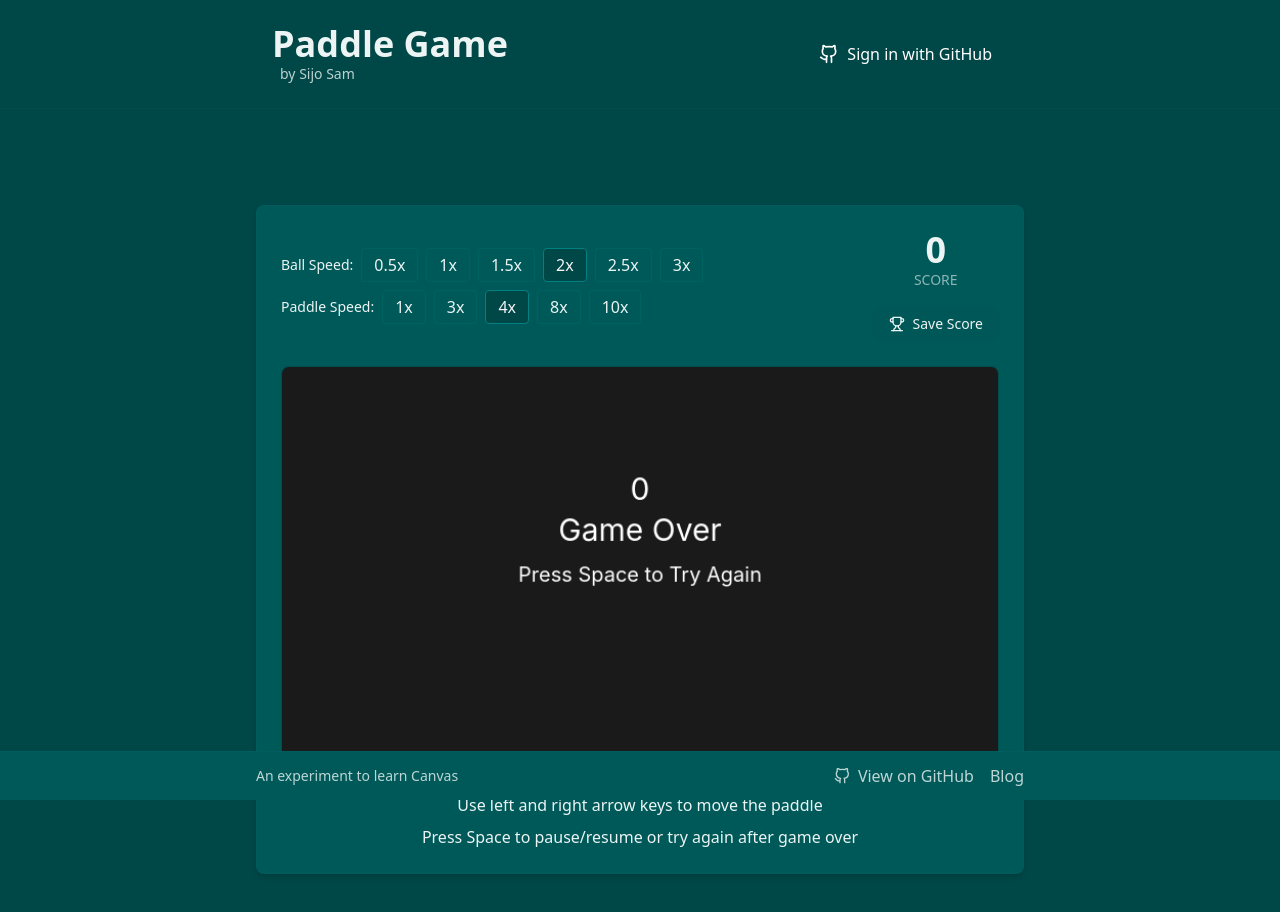
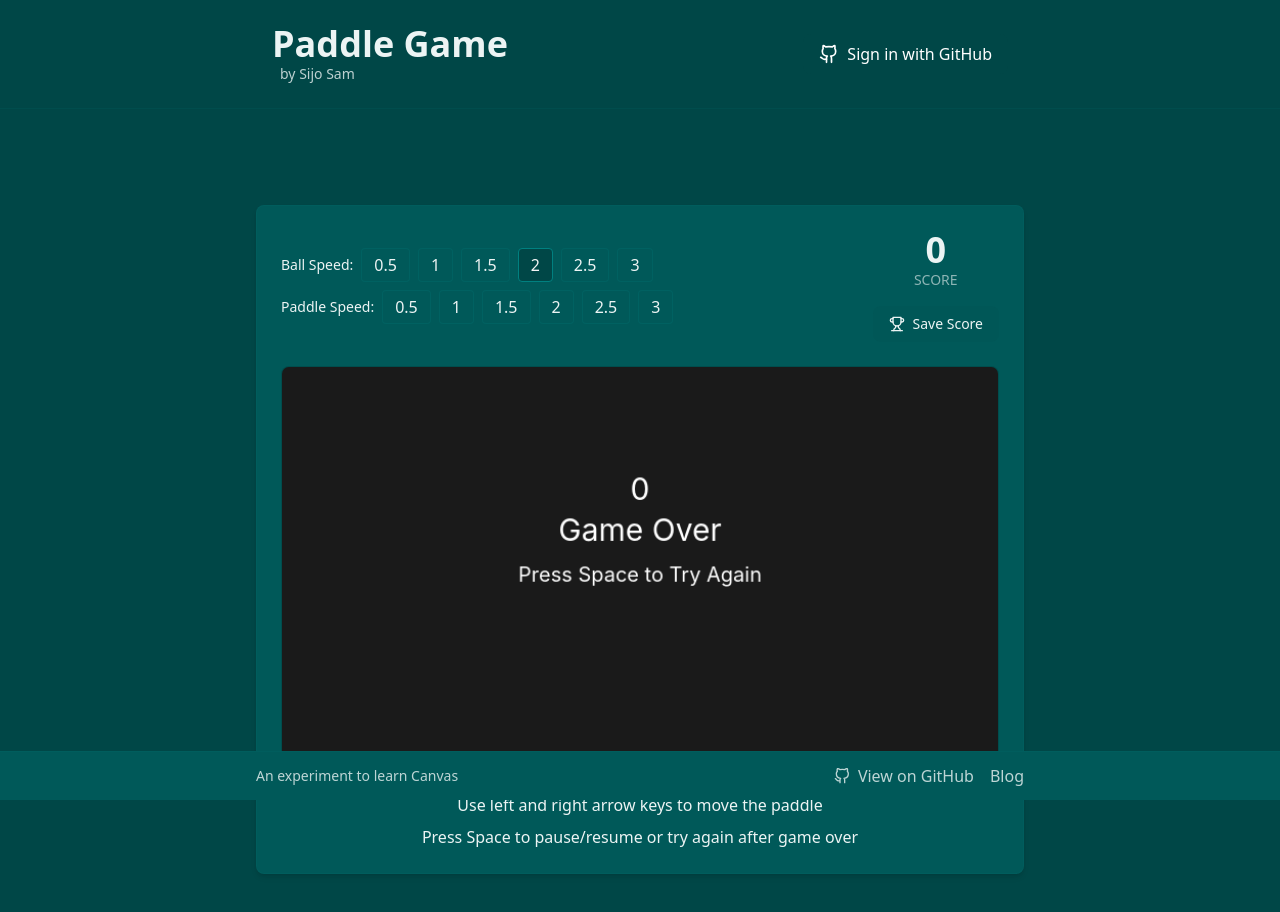
Before and after one commit to mrSamDev/sam-paddle-game, a React (Vite) app: page / in a window 1280 px wide. Shown: the top 912 px of the page. Built offline with nearby package versions, Linux system fonts and the light colour scheme.

Commit message:
update: basic leaderboard done, also introducing atomic folder structure

```diff
--- /dev/null
+++ b/src/components/atoms/selector-button/index.tsx
@@ -0,0 +1,21 @@
+import React, { ReactNode } from "react";
+import clsx from "clsx";
+
+type SelectorButtonProps<T> = {
+  value: T;
+  isSelected: boolean;
+  onClick: (value: T) => void;
+  label?: ReactNode;
+  className?: string;
+};
+
+export const SelectorButton = <T extends string | number>({ value, isSelected, onClick, label, className = "" }: SelectorButtonProps<T>) => {
+  return (
+    <button
+      onClick={() => onClick(value)}
+      className={clsx("px-3 py-1 rounded border", isSelected ? "bg-main text-zinc-100 border-main" : "bg-muted text-main border-main/20 hover:border-main/40", className)}
+    >
+      {label || value}
+    </button>
+  );
+};
--- /dev/null
+++ b/src/components/molecules/score/index.tsx
@@ -0,0 +1,27 @@
+import React from "react";
+import { Trophy } from "lucide-react";
+
+type Props = {
+  currentScore: number;
+};
+
+export function ScoreDisplay({ currentScore }: Props) {
+  return (
+    <div className="flex flex-col items-center gap-4 w-full md:w-auto justify-between md:justify-end">
+      <div className="text-center">
+        <div className="text-4xl font-bold text-main">{currentScore}</div>
+        <div className="text-sm text-main/60">SCORE</div>
+      </div>
+
+      {/* {isAuthenticated && currentScore > 0 && ( */}
+      <button
+        // onClick={handleSaveScore}
+        className="flex items-center gap-2 px-4 py-2 bg-main/10 hover:bg-main/20 rounded-lg text-main transition-colors"
+      >
+        <Trophy className="w-4 h-4" />
+        <span className="text-sm">Save Score</span>
+      </button>
+      {/* )} */}
+    </div>
+  );
+}
--- /dev/null
+++ b/src/components/molecules/selector-button-group/index.tsx
@@ -0,0 +1,19 @@
+import { SelectorButton } from "../../atoms/selector-button";
+
+type SelectorButtonGroupProps<T extends string | number> = {
+  values: T[];
+  selectedValue: T;
+  onClick: (value: T) => void;
+  label?: string;
+};
+
+export const SelectorButtonGroup = <T extends string | number>({ values, selectedValue, onClick, label }: SelectorButtonGroupProps<T>) => {
+  return (
+    <div className="flex gap-2 items-center">
+      {label && <span className="text-main text-sm">{label}</span>}
+      {values.map((value) => (
+        <SelectorButton key={value} value={value} isSelected={selectedValue === value} onClick={onClick} label={value} />
+      ))}
+    </div>
+  );
+};
--- /dev/null
+++ b/src/components/organisms/game-footer/index.tsx
@@ -0,0 +1,8 @@
+export const GameInfo = () => {
+  return (
+    <div className="mt-4 space-y-2 text-center text-main prose prose-sijo">
+      <p>Use left and right arrow keys to move the paddle</p>
+      <p>Press Space to pause/resume or try again after game over</p>
+    </div>
+  );
+};
--- /dev/null
+++ b/src/components/organisms/game-header/index.tsx
@@ -0,0 +1,27 @@
+import { GAME_SETTINGS } from "../../../data/config";
+import { ScoreDisplay } from "../../molecules/score";
+import { SelectorButtonGroup } from "../../molecules/selector-button-group";
+
+type Props = {
+  handleSpeedChange: (speed: number) => void;
+  handlePaddleSpeedChange: (speed: number) => void;
+  speedMultiplier: number;
+  paddleSpeedMultiplier: number;
+  currentScore: number;
+};
+
+export const Gameheader = (props: Props) => {
+  const { currentScore, handleSpeedChange, handlePaddleSpeedChange, speedMultiplier, paddleSpeedMultiplier } = props;
+  return (
+    <div className="flex justify-between items-center mb-6">
+      <div className="space-y-2">
+        <SelectorButtonGroup label="Ball Speed:" values={GAME_SETTINGS.BALL_SPEED_OPTIONS} selectedValue={speedMultiplier} onClick={handleSpeedChange} />
+        <SelectorButtonGroup label="Paddle Speed:" values={GAME_SETTINGS.BALL_SPEED_OPTIONS} selectedValue={paddleSpeedMultiplier} onClick={handlePaddleSpeedChange} />
+      </div>
+
+      <ScoreDisplay currentScore={currentScore} />
+    </div>
+  );
+};
+
+Gameheader.displayName = "Gameheader";
--- /dev/null
+++ b/src/components/organisms/game-mobile-info/index.tsx
@@ -0,0 +1,11 @@
+export const GameMobileInfo = () => {
+  return (
+    <div className="flex items-center justify-center p-4">
+      <div className="bg-muted rounded-lg shadow-md p-6 text-center">
+        <h1 className="text-2xl font-bold text-main mb-4">Desktop Only Game</h1>
+        <p className="text-main">Please open this game on a desktop device for the best experience.</p>
+        <p className="text-main mt-2">The game requires keyboard controls to play.</p>
+      </div>
+    </div>
+  );
+};
--- /dev/null
+++ b/src/components/organisms/game-scene/index.tsx
@@ -0,0 +1,16 @@
+import React, { forwardRef } from "react";
+import { GAME_SETTINGS } from "../../../data/config";
+
+type Props = {
+  className?: string;
+};
+
+export const GameScene = forwardRef<HTMLCanvasElement, Props>(({ className }, ref) => {
+  return (
+    <div className={`bg-main rounded-lg overflow-hidden border border-main/10 ${className || ""}`}>
+      <canvas tabIndex={0} ref={ref} width={GAME_SETTINGS.CANVAS.WIDTH} height={GAME_SETTINGS.CANVAS.HEIGHT} className="w-full" />
+    </div>
+  );
+});
+
+GameScene.displayName = "GameScene";
--- a/src/pages/game/index.tsx
+++ b/src/pages/game/index.tsx
@@ -1,7 +1,10 @@
 import { useEffect, useRef, useState, useCallback } from "react";
 import { BASE_GAME_STATE, COLORS, FONTS, GAME_SETTINGS, PARTICLE_SETTINGS, PARTICLE_TYPES } from "../../data/config";
 import type { GameState, Particle, ParticleColors, ParticleEventType, PowerUp, PowerUpType } from "../../types";
-import { Trophy } from "lucide-react";
+import { Gameheader } from "../../components/organisms/game-header";
+import { GameScene } from "../../components/organisms/game-scene";
+import { GameInfo } from "../../components/organisms/game-footer";
+import { GameMobileInfo } from "../../components/organisms/game-mobile-info";
 
 // Target 60 FPS
 const FRAME_TIME = 1000 / 60;
@@ -9,10 +12,15 @@ const FRAME_TIME = 1000 / 60;
 const CanvasGame = () => {
   const canvasRef = useRef<HTMLCanvasElement>(null);
   const ctxRef = useRef<CanvasRenderingContext2D | null>(null);
+  const [gameStatus, setGameStatus] = useState({
+    start: false,
+    isFirstTime: false,
+  });
   const [currentScore, setCurrentScore] = useState(0);
   const [speedMultiplier, setSpeedMultiplier] = useState(GAME_SETTINGS.INITIAL_BALL_SPEED);
   const [paddleSpeedMultiplier, setPaddleSpeedMultiplier] = useState(GAME_SETTINGS.BASE_PADDLE_SPEED);
   const [isMobile, setIsMobile] = useState(false);
+
   const requestRef = useRef<number>();
   const keysPressed = useRef<Set<string>>(new Set());
   const lastFrameTimeRef = useRef<number>(0);
@@ -357,74 +365,23 @@ const CanvasGame = () => {
   }, [handleKeyDown, handleKeyUp]);
 
   if (isMobile) {
-    return (
-      <div className="bg-main flex items-center justify-center p-4">
-        <div className="bg-muted rounded-lg shadow-md p-6 text-center">
-          <h1 className="text-2xl font-bold text-main mb-4">Desktop Only Game</h1>
-          <p className="text-main">Please open this game on a desktop device for the best experience.</p>
-          <p className="text-main mt-2">The game requires keyboard controls to play.</p>
-        </div>
-      </div>
-    );
+    return <GameMobileInfo />;
   }
 
   return (
     <div className="flex-grow flex flex-col items-center justify-center p-4 pb-20">
       <div className="bg-muted rounded-lg shadow-md p-6 w-full max-w-3xl border border-main/10">
-        <div className="flex justify-between items-center mb-6">
-          <div className="space-y-2">
-            <div className="flex gap-2 items-center">
-              <span className="text-main text-sm">Ball Speed:</span>
-              {GAME_SETTINGS.BALL_SPEED_OPTIONS.map((speed) => (
-                <button
-                  key={speed}
-                  onClick={() => handleSpeedChange(speed)}
-                  className={`px-3 py-1 rounded border ${speedMultiplier === speed ? "bg-main text-zinc-100 border-main" : "bg-muted text-main border-main/20 hover:border-main/40"}`}
-                >
-                  {speed}x
-                </button>
-              ))}
-            </div>
-            <div className="flex gap-2 items-center">
-              <span className="text-main text-sm">Paddle Speed:</span>
-              {GAME_SETTINGS.PADDLE_SPEED_OPTIONS.map((speed) => (
-                <button
-                  key={speed}
-                  onClick={() => handlePaddleSpeedChange(speed)}
-                  className={`px-3 py-1 rounded border ${paddleSpeedMultiplier === speed ? "bg-main text-zinc-100 border-main" : "bg-muted text-main border-main/20 hover:border-main/40"}`}
-                >
-                  {speed}x
-                </button>
-              ))}
-            </div>
-          </div>
+        <Gameheader
+          speedMultiplier={speedMultiplier}
+          paddleSpeedMultiplier={paddleSpeedMultiplier}
+          currentScore={currentScore}
+          handleSpeedChange={handleSpeedChange}
+          handlePaddleSpeedChange={handlePaddleSpeedChange}
+        />
 
-          <div className="flex flex-col items-center gap-4 w-full md:w-auto justify-between md:justify-end">
-            <div className="text-center">
-              <div className="text-4xl font-bold text-main">{currentScore}</div>
-              <div className="text-sm text-main/60">SCORE</div>
-            </div>
+        <GameScene ref={canvasRef} />
 
-            {/* {isAuthenticated && currentScore > 0 && ( */}
-            <button
-              // onClick={handleSaveScore}
-              className="flex items-center gap-2 px-4 py-2 bg-main/10 hover:bg-main/20 rounded-lg text-main transition-colors"
-            >
-              <Trophy className="w-4 h-4" />
-              <span className="text-sm">Save Score</span>
-            </button>
-            {/* )} */}
-          </div>
-        </div>
-
-        <div className="bg-main rounded-lg overflow-hidden border border-main/10">
-          <canvas tabIndex={0} ref={canvasRef} width={GAME_SETTINGS.CANVAS.WIDTH} height={GAME_SETTINGS.CANVAS.HEIGHT} className="w-full" />
-        </div>
-
-        <div className="mt-4 space-y-2 text-center text-main prose prose-sijo">
-          <p>Use left and right arrow keys to move the paddle</p>
-          <p>Press Space to pause/resume or try again after game over</p>
-        </div>
+        <GameInfo />
       </div>
     </div>
   );
```
